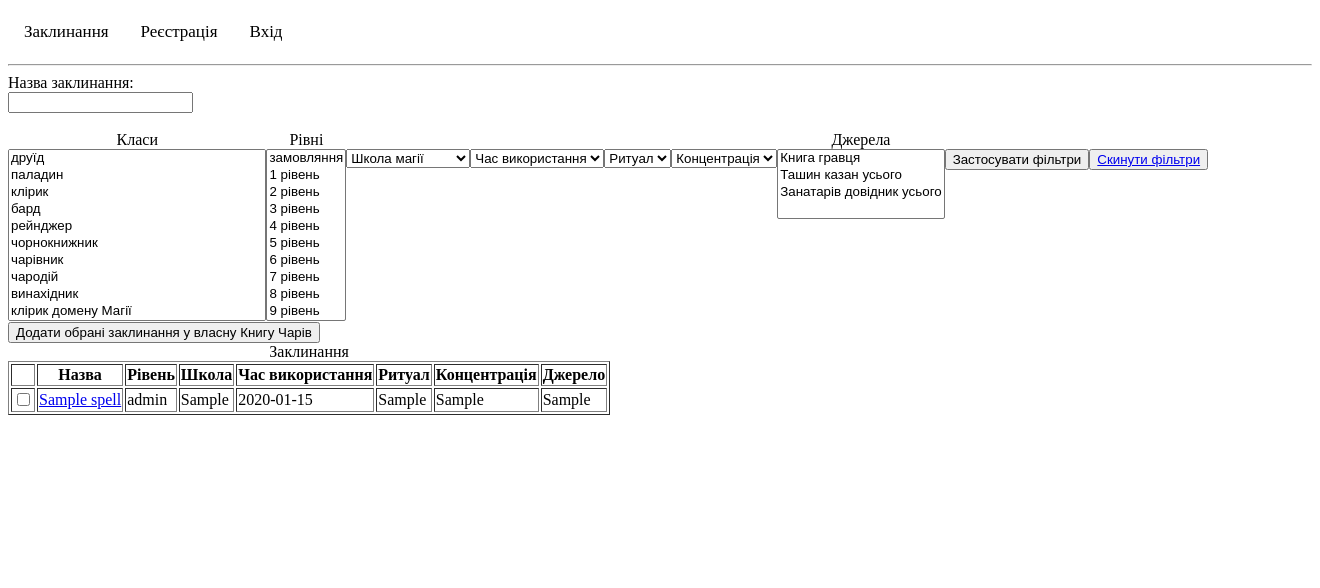
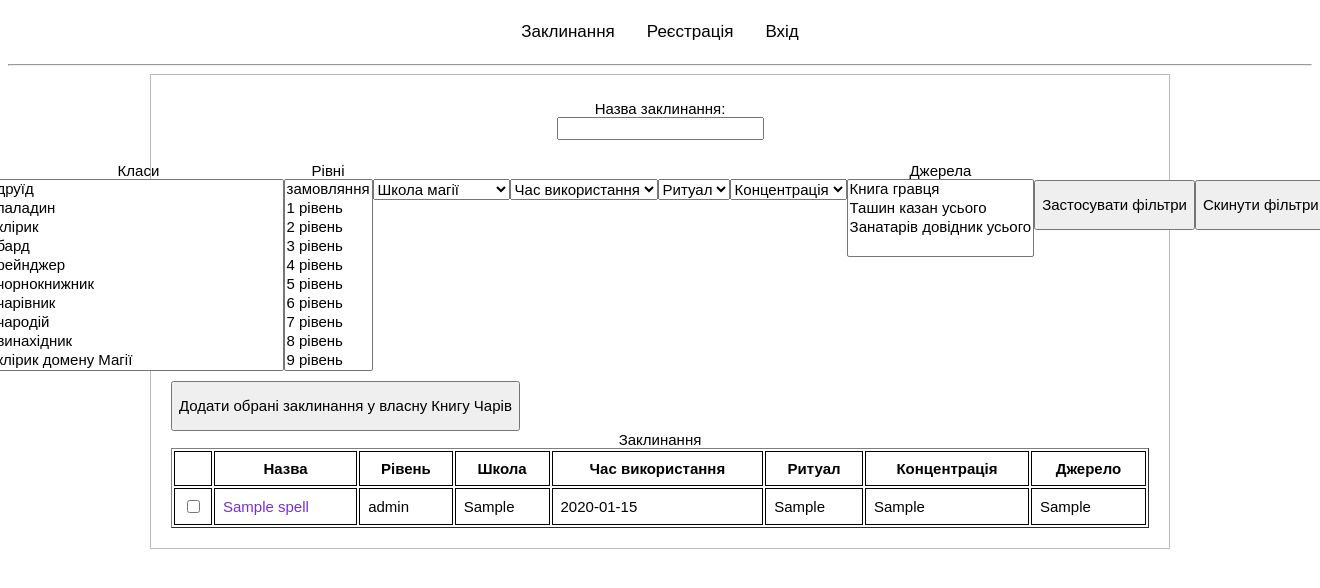
Before and after one commit to lukaholota/spells, a Flask app: page /spells in a window 1320 px wide. Shown: the top 588 px of the page. Run offline with Flask 3, Linux system fonts and the light colour scheme; tables that the repository leaves empty hold one stand-in row (values such as "Sample post").

Commit message:
global css

```diff
--- a/app/app_routes.py
+++ b/app/app_routes.py
@@ -269,3 +269,8 @@ def delete_character_spell():
 @app.route('/sitemap.xml')
 def sitemap():
     return send_file('sitemap.xml')
+
+
+@app.route('/favicon.ico')
+def favicon():
+    return send_file('static/images/favicon.ico')
--- /dev/null
+++ b/app/static/css/character.css
@@ -0,0 +1,4 @@
+.name {
+    display: flex;
+    justify-content: center;
+}
--- /dev/null
+++ b/app/static/css/spellbook.css
@@ -0,0 +1,3 @@
+option {
+    font-size: 20px;
+}
--- /dev/null
+++ b/app/static/css/spells.css
@@ -0,0 +1,46 @@
+div#registration-block {
+    display:none
+}
+
+span#message {
+    display:none
+}
+
+.select-group, .search {
+    text-align: center;
+    display: inline-block;
+}
+
+.search {
+    display: block;
+    margin: 5px;
+}
+
+.filters {
+    display: flex;
+    flex-wrap: wrap;
+    align-items: start;
+    justify-content: center;
+  }
+
+.filters {
+    width: 100%;
+  }
+
+.get-me-lower {
+    position: relative;
+    top: 2.3em;
+}
+
+.selects {
+    display: flex;
+    align-items: baseline;
+}
+
+.spellbook {
+    margin-top: 10px;
+}
+
+.container {
+    align-items: normal;
+}
--- /dev/null
+++ b/app/static/css/style.css
@@ -0,0 +1,80 @@
+#topnav {
+  overflow: hidden;
+  margin: 0 auto;
+  display: flex;
+  align-items: center;
+  justify-content: center;
+}
+
+#topnav a {
+  color: #000000;
+  text-align: center;
+  padding: 14px 16px;
+  text-decoration: none;
+  font-size: 17px;
+}
+
+#topnav a:hover {
+  background-color: #ddd;
+  color: black;
+}
+
+.container {
+  width: 75%;
+  margin: 0 auto;
+  border: 1px solid rgb(186, 186, 186);
+  display: flex;
+  justify-content: center;
+  flex-direction: column;
+  padding: 20px;
+}
+
+.spells-table {
+  /* Reset table width to allow children to control it */
+  width: auto;
+  /* Add overflow to allow horizontal scrolling if needed */
+  overflow-x: auto;
+}
+
+.spells-table th,
+.spells-table td {
+  padding: 8px;
+  border: 1px solid #000;
+}
+
+.spells-table th:first-child,
+.spells-table td:first-child {
+  /* Ensure the first column (checkboxes) remains narrow */
+  width: 1%;
+  white-space: nowrap; /* Prevent wrapping */
+}
+
+.btn {
+  height: 50px;
+}
+
+th, td, a, label, input, button, option, select, p, strong, span, a[href], div {
+  font-size: 15px;
+  font-family: sans-serif;
+}
+
+h1, h2 {
+  font-family: sans-serif;
+}
+
+.return {
+  margin: 20px 0px;
+}
+
+.underlined {
+  border-bottom: 1px solid rgb(186, 186, 186);
+  padding-bottom: 5px;
+}
+
+a:link, a:visited {
+  color: rgb(121, 47, 206);
+}
+
+a:link {
+  text-decoration: none;
+}
--- a/app/templates/spells.html
+++ b/app/templates/spells.html
@@ -2,38 +2,24 @@
 <html lang="en">
 <head>
     <meta charset="UTF-8">
-    <style>
-        div#registration-block {
-            display:none
-        }
-        span#message {
-            display:none
-        }
-        .container {
-            display: flex;
-            flex-direction: row;
-            align-items: flex-start;
-        }
-
-        .select-group {
-            text-align: center;
-        }
-    </style>
     <title>Заклинання</title>
     <meta name="description" content="Заклинання ДнД українською. Знаходьте, фільтруйте, додавайте в книгу чарів, прив'язуйте до персонажів і багато іншого!">
     {% extends "topnav.html" %}
+    {% block css %}
+    <link href="{{ url_for('static', filename='css/spells.css') }}" rel="stylesheet">
+    {% endblock %}
 </head>
 <body>
-
     {% block body %}
+    <div class="container">
         <div class="filters">
             <form action="spells" method="POST">
+                <div class="search" id="search">
                     <label for="name">Назва заклинання:</label>
                     <br>
                     <input type="text" name="name" id="name" value="{{filters.name_filter}}" placeholder="{{filters.name_filter}}">
-            <br>
-            <br>
-            <div class="container">
+                </div>
+                <div class="selects">
                     <div class="select-group">
                         <label for="classes">Класи</label><br>
                         <select name="classes" id="classes" class="multiple-select" multiple size="10">
@@ -123,19 +109,20 @@
                         </select>
                     </div>
                     <div class="select-group">
-                    <br>
-                    <input type="submit" value="Застосувати фільтри">
+                        <input class="btn get-me-lower" type="submit" value="Застосувати фільтри">
                     </div>
+                    </form>
+                    <form action="/spells">
                     <div class="select-group">
-                    <br>
-                    <button> <a href="/spells">Скинути фільтри</a> </button>
+                        <input class="btn get-me-lower" type="submit" value="Скинути фільтри">
                     </div>
                     </form>
                 </div>
         </div>
+        <div class="spellbook">
             <form name="select-spells" action="add-to-spellbook" id="select-spells" method="POST" onsubmit="return add_to_spellbook(this)"></form>
-        <input type="submit" id="submit-spells" name="submit-spells" form="select-spells" value="Додати обрані заклинання у власну Книгу Чарів">
-
+            <input class="btn" type="submit" id="submit-spells" name="submit-spells" form="select-spells" value="Додати обрані заклинання у власну Книгу Чарів">
+        </div>
         <div id="registration-block">
             <br>
             <label for="hybrid-registration-form">Уведіть дані для свого нового акаунта або увійдіть, використавши дійсні</label>
@@ -157,7 +144,7 @@
                         Запам'ятати мене
                     </label>
                 </div>
-            <input type="submit" form="hybrid-registration-form" value="Увійти\Зареєструватися">
+                <input class="btn" type="submit" form="hybrid-registration-form" value="Увійти\Зареєструватися">
             </form>
         </div>
         <span id="message"></span>
@@ -186,6 +173,7 @@
                 </tr>
             {% endfor %}
         </table>
+    </div>
 </body>
 <script src="{{ url_for('static', filename='add-to-spellbook.js') }}"></script>
 <script src="https://code.jquery.com/jquery-3.6.0.min.js"></script>
--- a/app/templates/topnav.html
+++ b/app/templates/topnav.html
@@ -6,29 +6,14 @@
     <meta name="keywords" content="DnD, D&D, днд, Dungeons and Dragons, підземелля та дракони, spells, заклинання, чарування, спели, спелли, чарунки, українською, днд українською, holota, Брати Голоти">
     <meta name="author" content="Holota family">
     <meta name="application-name" content="spells holota family">
+    <link href="{{ url_for('static', filename='css/style.css') }}" rel="stylesheet">
+    <link href="{{ url_for('static', filename='images/dark-favicon.ico') }}" rel="icon" media="(prefers-color-scheme: light)">
+    <link href="{{ url_for('static', filename='images/favicon.ico') }}" rel="icon" media="(prefers-color-scheme: dark)">
+    {% block css %}{% endblock %}
 </head>
-<style>
-.topnav {
-  overflow: hidden;
-}
-.topnav a {
-  float: left;
-  color: #000000;
-  text-align: center;
-  padding: 14px 16px;
-  text-decoration: none;
-  font-size: 17px;
-}
-
-/* Change the color of links on hover */
-.topnav a:hover {
-  background-color: #ddd;
-  color: black;
-}
-</style>
 <main>
     {% block topnav %}
-      <nav class="topnav">
+      <nav id="topnav">
         <a id="spells" href="/spells">Заклинання</a>
           {% if not current_user.is_authenticated  %}
             <a id="sign-up" href="/sign-up">Реєстрація</a>
```
Also changed, not shown: app/static/css/characters.css (added, +13 -0 lines), app/static/css/logsign.css (added, +16 -0 lines), app/static/css/profile.css (added, +11 -0 lines), app/static/css/spell.css (added, +7 -0 lines), app/templates/character.html (+9 -2 lines), app/templates/characters.html (+6 -1 lines), app/templates/log-in.html (+7 -2 lines), app/templates/profile.html (+6 -1 lines), app/templates/sign-up.html (+9 -21 lines), app/templates/spell.html (+14 -9 lines), app/templates/spellbook.html (+7 -2 lines), app/static/images/dark-favicon.ico (added), app/static/images/favicon.ico (added). Lines whose indentation alone changed are shown as unchanged.
